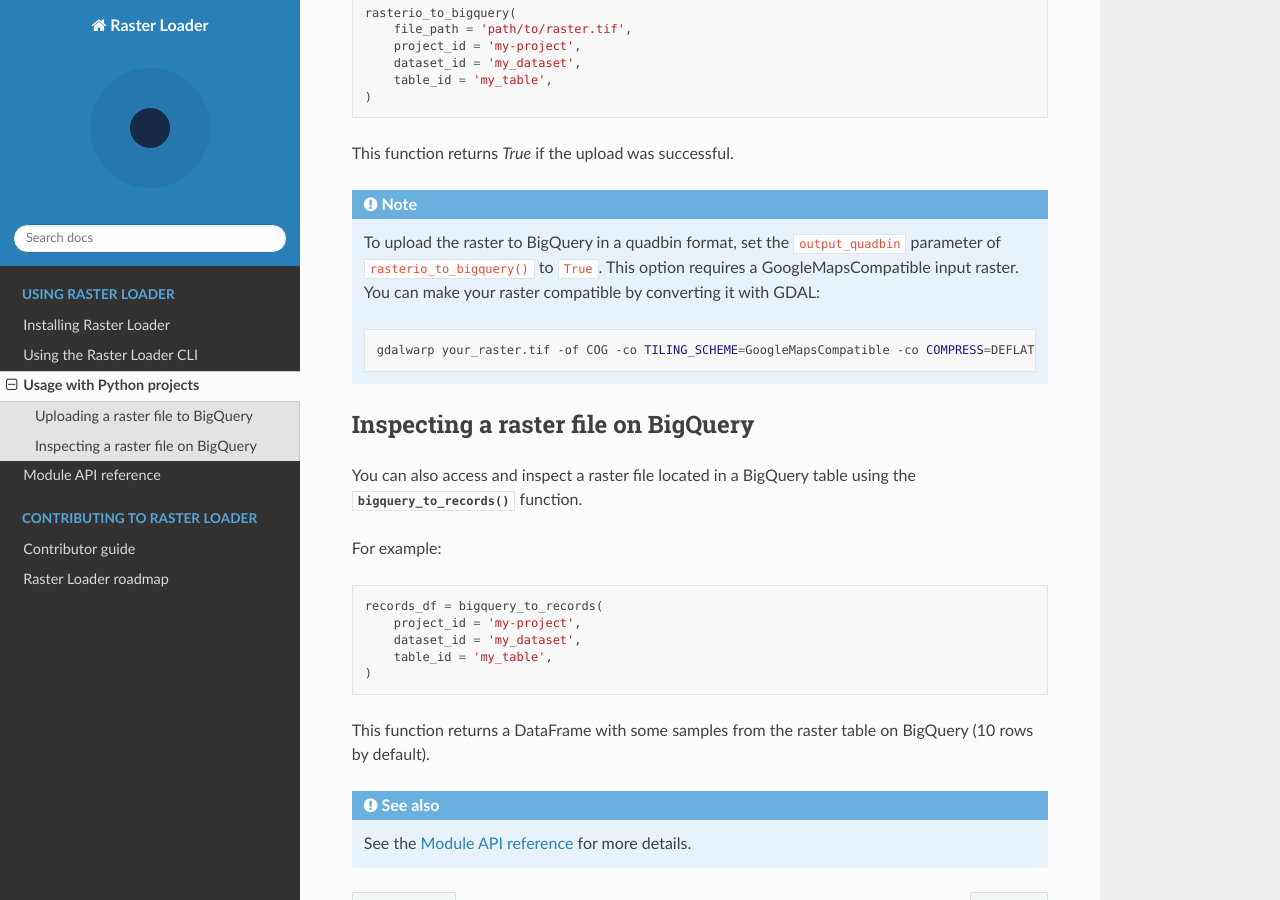
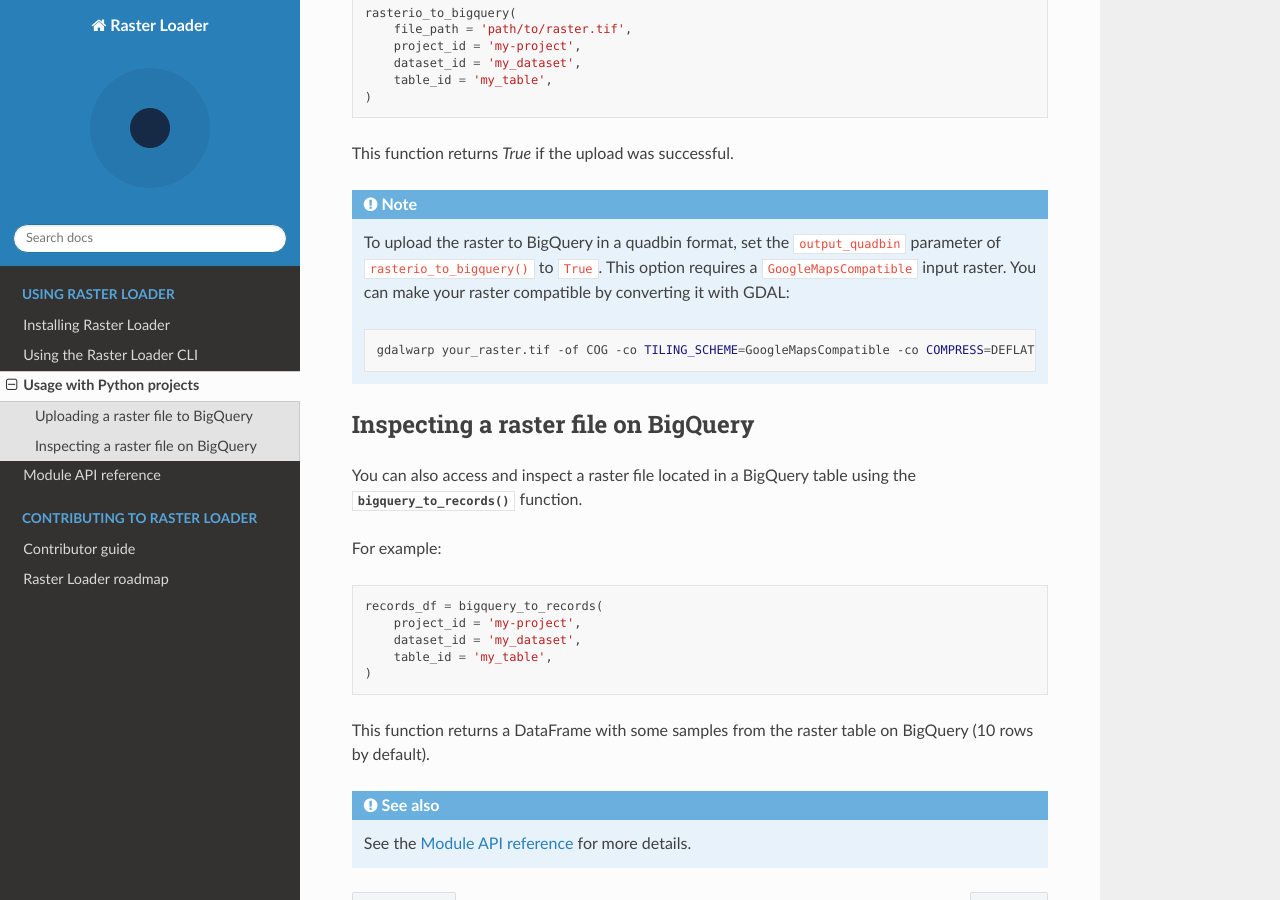
Before and after one commit to CartoDB/raster-loader, a Sphinx documentation site: the page built from docs/source/user_guide/use_with_python.rst, in a window 1280 px wide and 900 px high, scrolled down 610 px. Built offline with Sphinx 7.4.7 and the Read the Docs theme 2.0.0, drawn with Linux system fonts in a browser that asks for light colours; the version number could not be read and is left out.

Commit message:
Add backticks

```diff
--- a/docs/source/user_guide/cli.rst
+++ b/docs/source/user_guide/cli.rst
@@ -53,7 +53,7 @@ overwritten because the ``--overwrite`` flag is set.
 
 You can also use the ``--output_quadbin`` flag to upload the raster to the BigQuery
 table in a quadbin format. To use this option, the input raster must be a
-GoogleMapsCompatible raster. You can make your raster compatible by converting it with
+``GoogleMapsCompatible`` raster. You can make your raster compatible by converting it with
 the following command with GDAL:
 
 .. code-block:: bash
--- a/docs/source/user_guide/use_with_python.rst
+++ b/docs/source/user_guide/use_with_python.rst
@@ -39,8 +39,8 @@ This function returns `True` if the upload was successful.
 
     To upload the raster to BigQuery in a quadbin format, set the ``output_quadbin``
     parameter of ``rasterio_to_bigquery()`` to ``True``. This option requires a
-    GoogleMapsCompatible input raster. You can make your raster compatible by converting
-    it with GDAL:
+    ``GoogleMapsCompatible`` input raster. You can make your raster compatible by
+    converting it with GDAL:
 
     .. code-block:: bash
 
```
Also changed, not shown: 1 other file.
